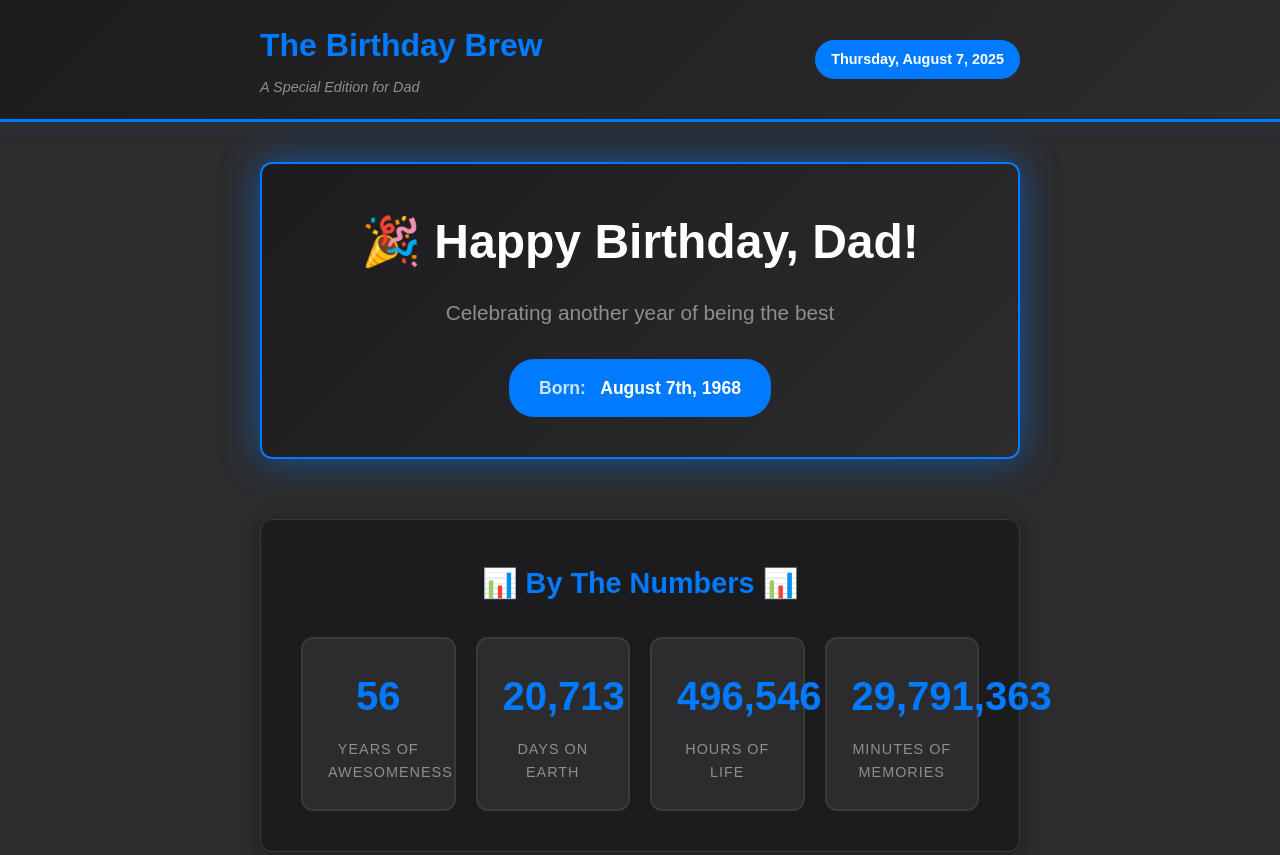
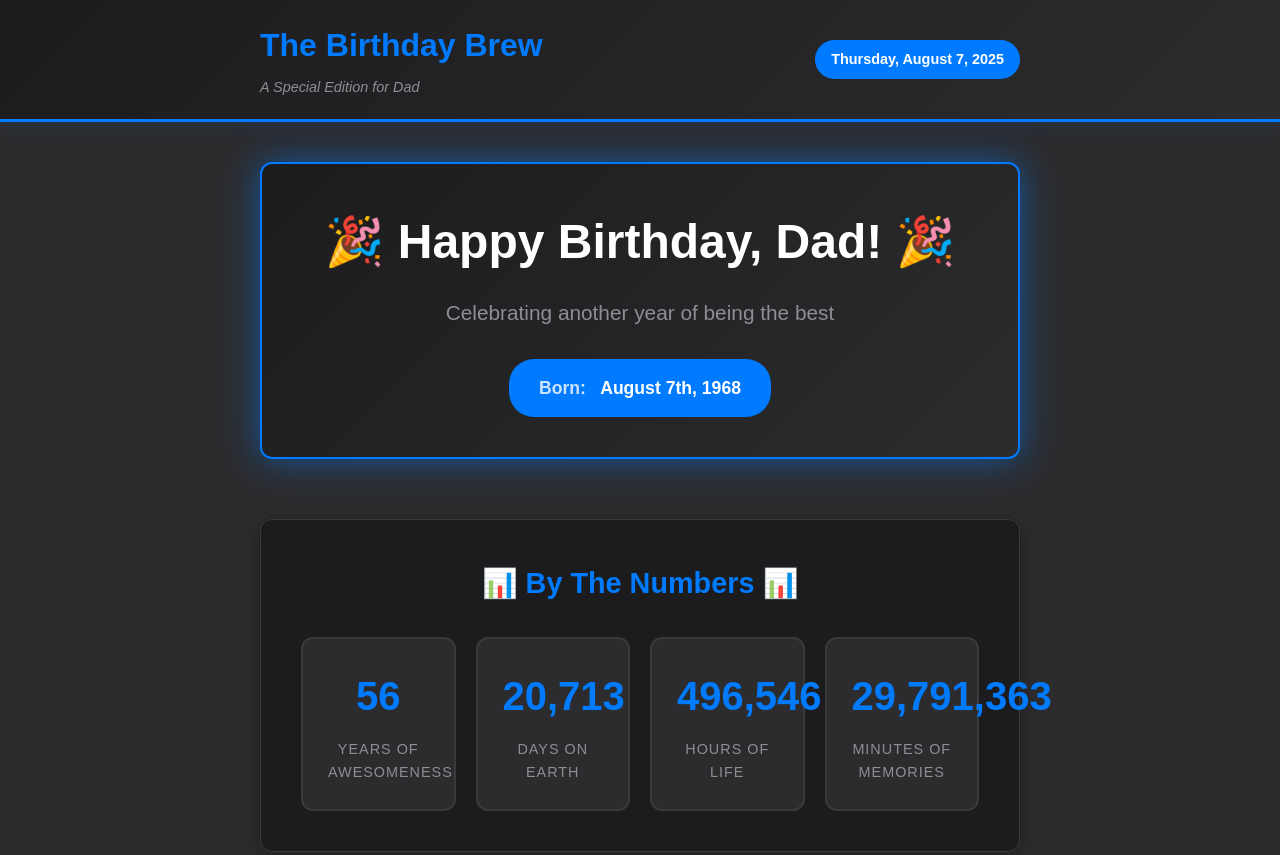
Before and after one commit to perkins0070-ctrl/DadsDigest, a plain HTML site: page index.html in a window 1280 px wide. Shown: the top 855 px of the page. Drawn offline with Linux system fonts and the light colour scheme; no server answers.

Commit message:
Update index.html

```diff
--- a/index.html
+++ b/index.html
@@ -27,7 +27,7 @@
             <!-- Hero Section -->
             <section class="hero-section">
                 <div class="hero-content">
-                    <h2 class="hero-title">🎉 Happy Birthday, Dad!</h2>
+                    <h2 class="hero-title">🎉 Happy Birthday, Dad! 🎉</h2>
                     <p class="hero-subtitle">Celebrating another year of being the best</p>
                     <div class="birthday-info">
                         <div class="birthday-date">
```
